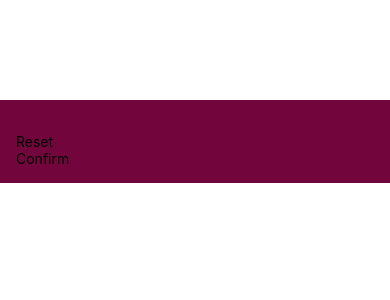
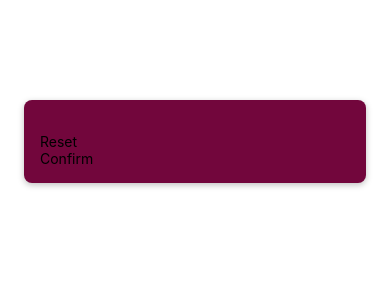
Before and after one commit to KalZheng/RN-NumberMiniGame, a React Native app: screen / in a window 390 px wide. Shown: the top 300 px of the page. Built offline with nearby package versions, Linux system fonts and the light colour scheme.

Commit message:
more change for start game screen, add shadow for page

```diff
--- a/screens/StartGameScreen.js
+++ b/screens/StartGameScreen.js
@@ -16,8 +16,16 @@ export default StartGameScreen;
 const styles = StyleSheet.create({
     inputContainer: {
         // flex: 1,
+        backgroundColor: '#72063c',
+        borderRadius: 8,
+        marginHorizontal: 24,
+        marginTop: 100,
         padding: 16,
-        marginTop: 100,
-        backgroundColor: '#72063c',
+        elevation: 4,//shadow for android
+        //for ios
+        shadowColor: 'black',
+        shadowOffset: { width: 0, height: 2 },
+        shadowRadius: 6,
+        shadowOpacity: 0.25,
     }
 });
```
